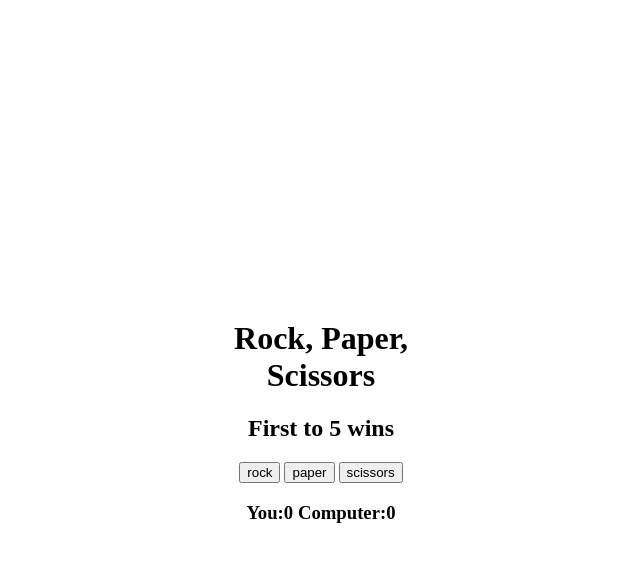
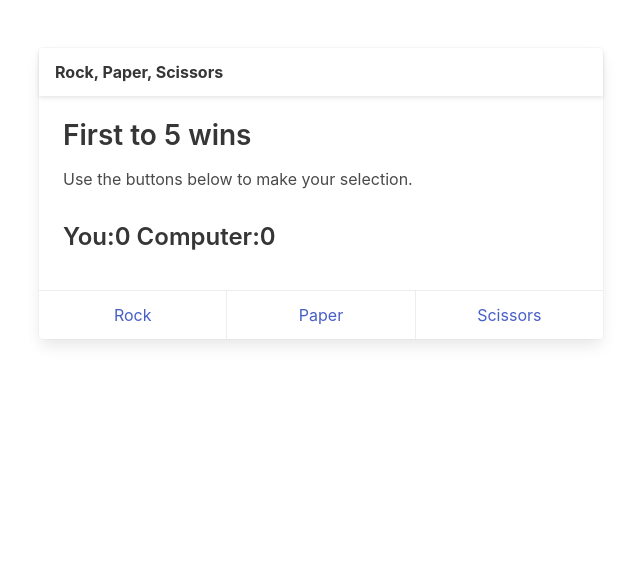
Before and after one commit to AyjayJr/Rock-Paper-Scissors, a plain HTML site: page index.html in a window 1280 px wide. Shown: the whole page, without its empty margins (319-959 px from the left). Drawn offline with nearby package versions, Linux system fonts and the light colour scheme.

Commit message:
added some styling via bulma.io

```diff
--- a/app.js
+++ b/app.js
@@ -3,7 +3,7 @@ const paper = document.querySelector('#paper');
 const scissors = document.querySelector('#scissors');
 const choices = ['Rock', 'Paper', 'Scissors'];
 const reset = document.createElement('button');
-const display = document.querySelector('p');
+const display = document.querySelector('#display');
 reset.innerText = 'reset';
 
 let playerScore = 0;
@@ -41,7 +41,7 @@ function isGameOver() {
       rock.classList.add('disabled');
       paper.classList.add('disabled');
       scissors.classList.add('disabled');
-      document.querySelector('#btn-group').appendChild(reset);
+      document.querySelector('.card-footer').appendChild(reset);
       if (playerScore > computerScore) {
          display.innerText = "YOU WIN!!";
       } else {
@@ -58,7 +58,7 @@ function resetGame() {
    rock.classList.remove('disabled');
    paper.classList.remove('disabled');
    scissors.classList.remove('disabled');
-   document.querySelector('#btn-group').removeChild(reset);
+   document.querySelector('.card-footer').removeChild(reset);
 }
 
 function updateScore() {
--- a/index.html
+++ b/index.html
@@ -5,20 +5,38 @@
    <meta http-equiv="X-UA-Compatible" content="IE=edge">
    <meta name="viewport" content="width=device-width, initial-scale=1.0">
    <link rel="stylesheet" href="style.css">
+	<link rel="stylesheet" href="https://cdn.jsdelivr.net/npm/bulma@0.9.2/css/bulma.min.css">
    <title>Rock-Paper-Scissors</title>
 </head>
 <body>
-   <main>
-      <h1>Rock, Paper, Scissors</h1>
-      <h2>First to 5 wins</h2>
-      <p> </p>
-      <div id="btn-group">
-         <button class="btn" id="rock">rock</button>
-         <button class="btn" id="paper">paper</button>
-         <button class="btn" id="scissors">scissors</button>
-      </div>
-      <h3>You:<span id="player-score">0</span> Computer:<span id="computer-score">0</span></h3>
-   </main>
-   <script src="./app.js"></script>
+	<section class="section">
+		<div class="container">
+			<div class="columns">
+				<div class="column is-half is-offset-one-quarter">
+					<div class="card">
+						<header class="card-header">
+							<p class="card-header-title">
+								Rock, Paper, Scissors
+							</p>
+						</header>
+						<div class="card-content">
+							<div class="content">
+								<h2>First to 5 wins</h2>
+								<p>Use the buttons below to make your selection.</p>
+								<p id="display"></p>
+								<h3>You:<span id="player-score">0</span> Computer:<span id="computer-score">0</span></h3>
+							</div>
+						</div>
+						<footer class="card-footer">
+							<a href="#" class="btn card-footer-item" id="rock">Rock</a>
+							<a href="#" class="btn card-footer-item" id="paper">Paper</a>
+							<a href="#" class="btn card-footer-item" id="scissors">Scissors</a>
+						</footer>
+					</div>
+				</div>
+			</div>
+		</div>
+	</section>
+	<script src="./app.js"></script>
 </body>
 </html>
--- a/style.css
+++ b/style.css
@@ -1,8 +1,3 @@
 .disabled {
    pointer-events: none;
 }
-
-main {
-   margin: 40vh 40vw;
-   text-align: center;
-}
```
